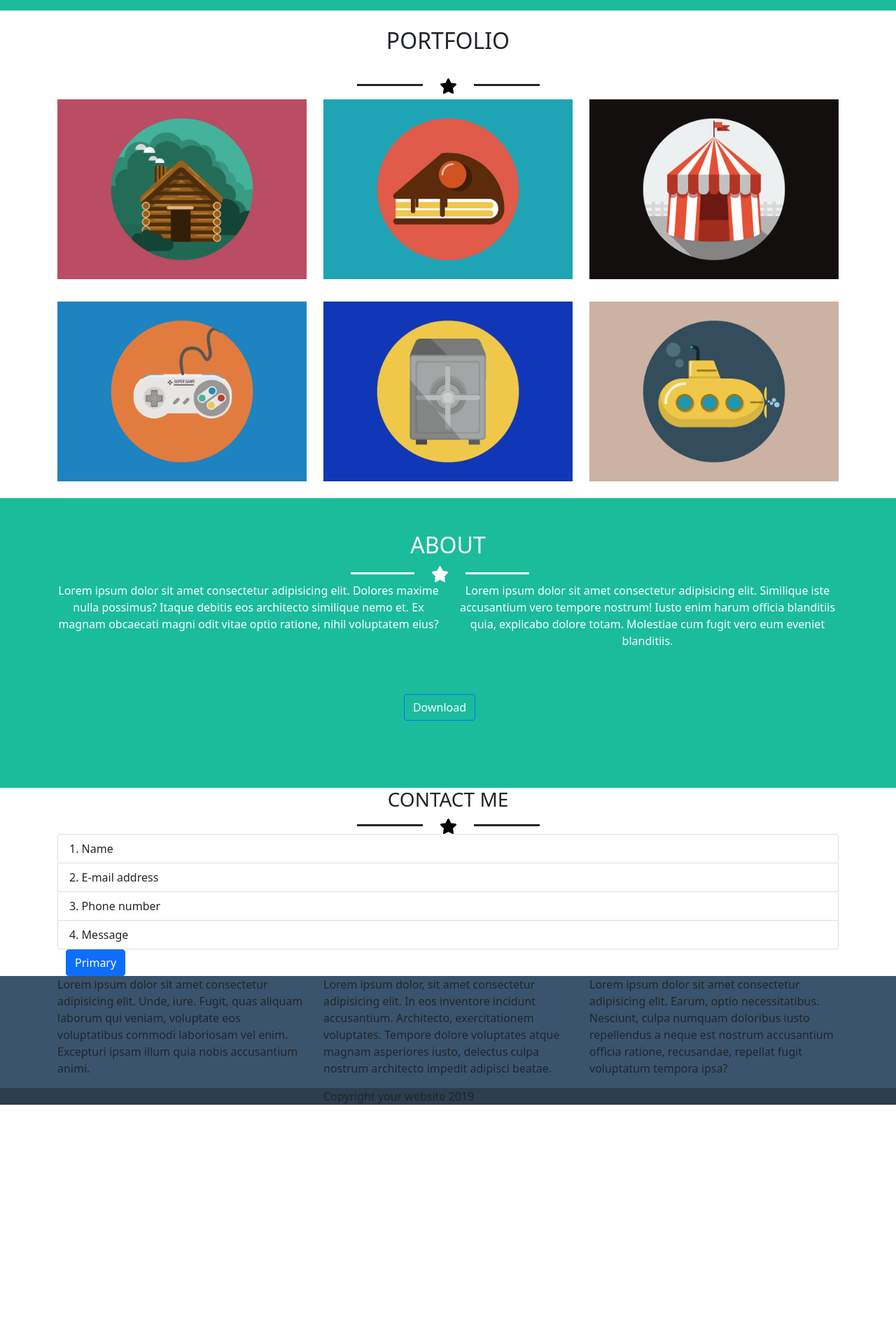
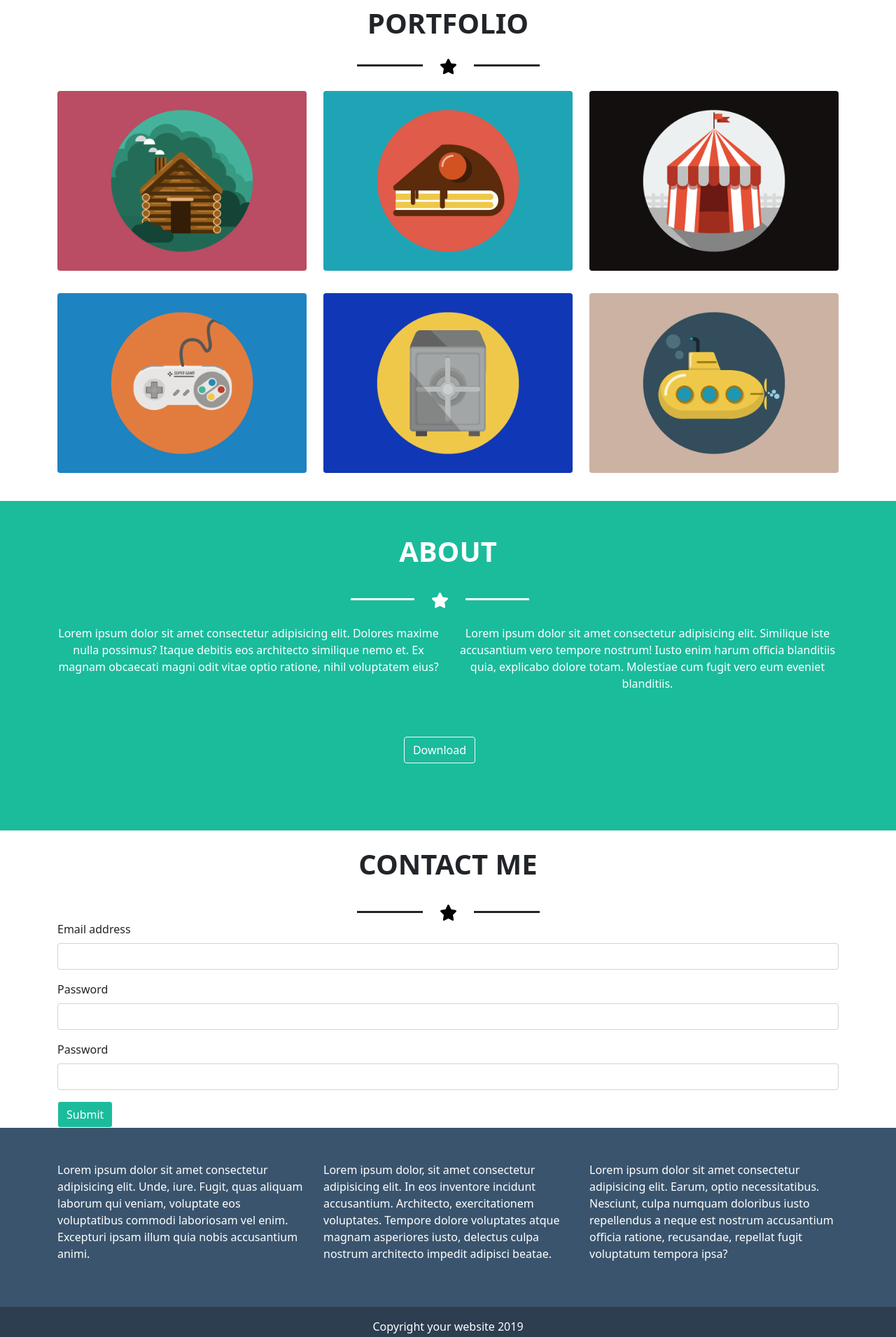
Before and after one commit to fracabu/html-css-bootstrap-freelancer, a plain HTML site: page index.html in a window 1280 px wide. Shown: the part 800-2711 px from the top of the page at 70% size. Before the commit the page ends 2379 px from the top, so only its background shows below. Drawn offline with nearby package versions, Linux system fonts and the light colour scheme.

Commit message:
modifiche

```diff
--- a/index.html
+++ b/index.html
@@ -15,21 +15,22 @@
 
     <!-- Navbar position fixed -->
 
-    <header class="bg-header">
-        <div class="container text-white">
-            <div class="row">
-                <div class="col-4">
-                    <h3>START BOOTSTRAP</h3>
-                </div>
-                <div class="col-4"></div>
-                <div class="col-4">
-                        <ul class="d-inline">
-                            <li>PORTFOLIO</li>
-                            <li>ABOUT</li>
-                            <li>CONTACT</li>
-                        </ul>
-                </div>
-            </div>
+    <header class="bg-header py-3">
+        <div class="container">
+            <nav class="d-flex text-white align-items-center">
+                <div class="fw-bold fs-3">START BOOTSTRAP</div>
+                <ul class="nav ms-auto ">
+                    <li class="nav-item">
+                        <a class="nav-link text-white fw-bold" href="#">PORTFOLIO</a>
+                    </li>
+                    <li class="nav-item">
+                        <a class="nav-link text-white fw-bold" href="#">ABOUT</a>
+                    </li>
+                    <li class="nav-item">
+                        <a class="nav-link text-white fw-bold">CONTACT</a>
+                    </li>
+                </ul>
+            </nav>
         </div>
 
     </header>
@@ -56,8 +57,6 @@
                                     </div>
                                 </div>
                             </div>
-
-
                             <h5>GRAPHIC ARTIST - WEB DESIGNER - ILLUSTRATOR</h5>
                     </div>
                 </div>
@@ -67,9 +66,11 @@
         <!-- Sezione 2 Portfolio bg-white + 6 cards -->
 
         <section>
-            <div class="container">
-                <h2 class="text-center py-4">PORTFOLIO</h2>
-                <div class="row">
+            <div class="container py-3">
+                <div>
+                    <h2 class="fs-1 fw-bold text-center">PORTFOLIO</h2>
+                </div>
+                <div class="row py-3">
                     <div class="col-3 mx-auto">
                         <div class="d-flex align-items-center">
                             <div class="border-bottom flex-grow-1 border-3 border-dark"></div>
@@ -84,24 +85,24 @@
 
                 <div class="row">
                     <div class="col-4 py-2">
-                        <img src="img/cabin.png" alt="" class="img-fluid">
+                        <img src="img/cabin.png" alt="" class="img-fluid rounded">
                     </div>
                     <div class="col-4 py-2">
-                        <img src="img/cake.png" alt="" class="img-fluid">
+                        <img src="img/cake.png" alt="" class="img-fluid rounded">
                     </div>
                     <div class="col-4 py-2">
-                        <img src="img/circus.png" alt="" class="img-fluid">
+                        <img src="img/circus.png" alt="" class="img-fluid rounded">
                     </div>
                 </div>
                 <div class="row">
                     <div class="col-4 py-4">
-                        <img src="img/game.png" alt="" class="img-fluid">
+                        <img src="img/game.png" alt="" class="img-fluid rounded">
                     </div>
                     <div class="col-4 py-4">
-                        <img src="img/safe.png" alt="" class="img-fluid">
+                        <img src="img/safe.png" alt="" class="img-fluid rounded">
                     </div>
                     <div class="col-4 py-4">
-                        <img src="img/submarine.png" alt="" class="img-fluid">
+                        <img src="img/submarine.png" alt="" class="img-fluid rounded">
                     </div>
                 </div>
 
@@ -113,8 +114,10 @@
         <section class="bg-color-sez1">
             <div class="container text-white">
                 <div class="row py-5 text-center">
-                    <span><h2>ABOUT</h2></span>
-                    <div class="row">
+                    <div>
+                        <h2 class="fs-1 fw-bold text-center">ABOUT</h2>
+                    </div>
+                    <div class="row py-4">
                         <div class="col-3 mx-auto">
                             <div class="d-flex align-items-center">
                                 <div class="border-bottom flex-grow-1 border-3 border-white"></div>
@@ -133,7 +136,7 @@
                     </div>
                     <div class="row py-5">
                         <div class="col text-center">
-                            <button type="button" class="btn btn-primary bg-color-btn">Download</button>
+                            <button type="button" class="btn btn-primary bg-color-btn btn-light text-white">Download</button>
                         </div>
                     </div>
 
@@ -146,7 +149,9 @@
         <Section>
             <div class="container">
 
-                    <h3>CONTACT ME</h3>
+                    <div>
+                        <h2 class="fs-1 fw-bold text-center py-4">CONTACT ME</h2>
+                    </div>
                     <div class="row">
                         <div class="col-3 mx-auto">
                             <div class="d-flex align-items-center">
@@ -158,17 +163,24 @@
                             </div>
                         </div>
                     </div>
-                <div>
-                    <ol class="list-group list-group-numbered">
-                        <li class="list-group-item">Name</li>
-                        <li class="list-group-item">E-mail address</li>
-                        <li class="list-group-item">Phone number</li>
-                        <li class="list-group-item">Message</li>
-                    </ol>
-                </div>
-                <div class="container">
-                    <button type="button" class="btn btn-primary">Primary</button>
-                </div>
+                    <form>
+                        <div class="mb-3">
+                            <label for="exampleInputEmail1" class="form-label">Email address</label>
+                            <input type="email" class="form-control" id="exampleInputEmail1" aria-describedby="emailHelp">
+                        </div>
+                        <div class="mb-3">
+                            <label for="exampleInputPassword1" class="form-label">Password</label>
+                            <input type="password" class="form-control" id="exampleInputPassword1">
+                        </div>
+                        <div class="mb-3">
+                            <label for="exampleInputPassword1" class="form-label">Password</label>
+                            <input type="password" class="form-control" id="exampleInputPassword1">
+                        </div>
+                        <div class>
+                            <button type="submit" class="btn btn-primary bg-color-btn btn-light text-white">Submit</button>
+                        </div>
+                    </form>
+
             </div>
         </Section>
 
@@ -176,10 +188,8 @@
 
     <footer class="bg-color-footer1">
         <!-- Footer superiore -->
-
-
         <div class="container">
-            <div class="row">
+            <div class="row text-white py-5">
                 <div class="col-4">
                     <p>Lorem ipsum dolor sit amet consectetur adipisicing elit. Unde, iure. Fugit, quas aliquam laborum qui veniam, voluptate eos voluptatibus commodi laboriosam vel enim. Excepturi ipsam illum quia nobis accusantium animi.</p>
                 </div>
@@ -193,14 +203,10 @@
         </div>
 
         <!--Sezione Footer inferiore  -->
-    <section class="bg-color-footer2">
-        <div class="container">
+    <section class="bg-color-footer2 py-3">
+        <div class="container d-flex justify-content-center text-white">
             <div class="row">
-                <div class="col-4"></div>
-                <div class="col-4">Copyright your website 2019</div>
-                <div class="col-4"></div>
-
-
+                <div class="col">Copyright your website 2019</div>
             </div>
         </div>
     </section>
```
